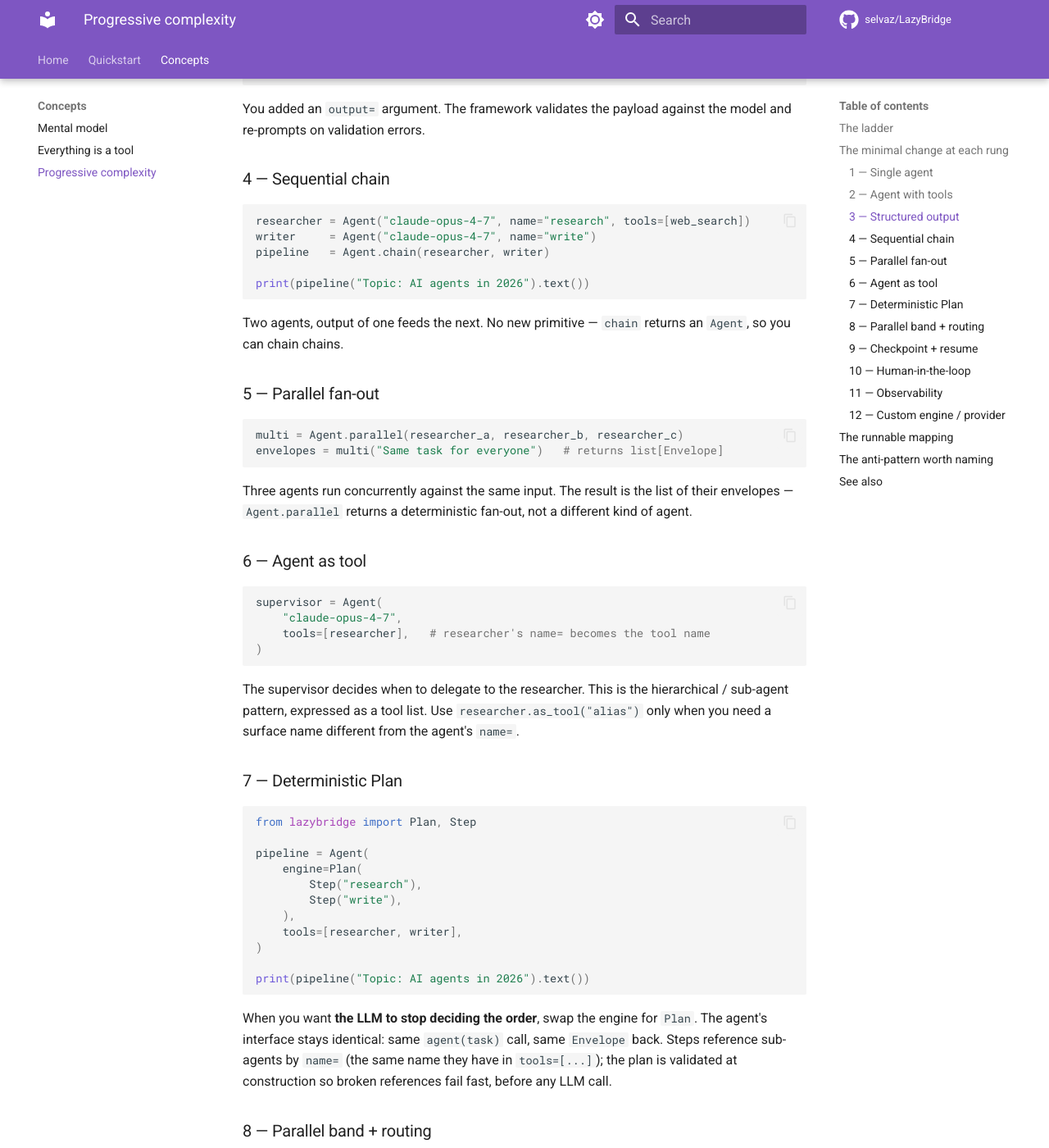
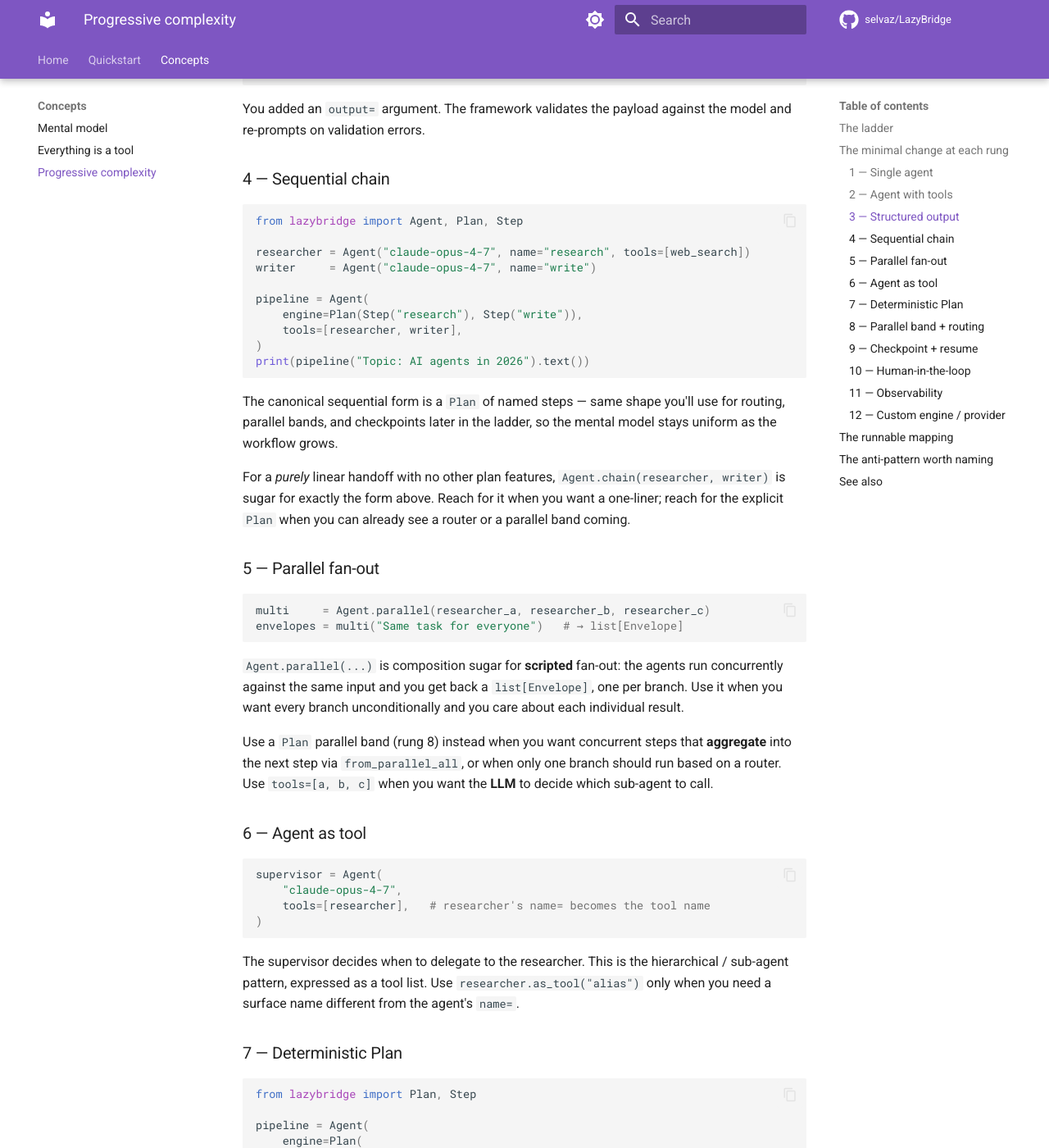
Before and after one commit to selvaz/LazyBridge, an MkDocs documentation site: the page built from docs/concepts/progressive-complexity.md, in a window 1280 px wide and 1400 px high, scrolled down 1496 px. Shown: the whole window at 82% size. Built offline with MkDocs 1.6.1 and Material for MkDocs 9.7.7, drawn with Linux system fonts in a browser that asks for light colours; comment, search, counter and statistics services are not loaded; some of the changed text lies outside the part shown.

Commit message:
docs: canonical form first, sugar after with explicit "use when"
Establishes the canonical-first style rule for every code example:
the canonical `Agent(engine=..., tools=[...])` shape (or its
string-positional shortcut `Agent("claude-opus-4-7", ...)`) is what
gets shown first; factory and composition helpers (`Agent.chain`,
`Agent.parallel`, `Agent.from_plan`, `Agent.from_engine`,
`Agent.from_model`, `human_agent`, `supervisor_agent`) follow as
sugar with a one-line "use this when …".

Rationale: the canonical form is the same shape used at every rung of
the complexity ladder, so leading with it keeps the mental model
uniform as workflows grow. The factory helpers exist for readability
in narrow situations, but they should not be the first thing a reader
or a code-generating LLM sees — otherwise sugar gets cargo-culted into
places where it adds no clarity (`Agent.from_model` over
`Agent("model")`, `Agent.from_engine` over `Agent(engine=…)`).

Sites updated:

- docs/concepts/progressive-complexity.md
  - Rung 4 (sequential): canonical Plan form first; `Agent.chain` is
    framed as sugar for purely-linear handoffs.
  - Rung 5 (parallel): `Agent.parallel` is explicitly labelled as
    composition sugar for scripted fan-out → `list[Envelope]`. Adds
    the disambiguation against `Plan` parallel bands (rung 8) and
    LLM-decided dispatch (`tools=[a, b, c]`).
  - Rung 10 (HIL): canonical `Agent(engine=HumanEngine(...))` first;
    `human_agent(...)` and `supervisor_agent(...)` follow as sugar.

- lazybridge/skill/SKILL.md
  - "Sequential / parallel composition": canonical Plan form first;
    `Agent.chain` and `Agent.parallel` framed as sugar with explicit
    "use when".
  - "Human-in-the-loop": canonical `Agent(engine=HumanEngine/
    SupervisorEngine)` first; factory functions as sugar.
  - New "Style rule — show the canonical form first" section: a table
    mapping each sugar form to its canonical equivalent and a "use
    the sugar when …" column. This is what assistants will read
    before generating code.

No public API changes. mkdocs build --strict still clean. SKILL.md
description still 982/1024 chars; total body ~11.7 KB (~3 KB tokens),
inside Anthropic's progressive-disclosure soft limit.

````diff
--- a/docs/concepts/progressive-complexity.md
+++ b/docs/concepts/progressive-complexity.md
@@ -75,26 +75,43 @@ against the model and re-prompts on validation errors.
 ### 4 — Sequential chain
 
 ```python
+from lazybridge import Agent, Plan, Step
+
 researcher = Agent("claude-opus-4-7", name="research", tools=[web_search])
 writer     = Agent("claude-opus-4-7", name="write")
-pipeline   = Agent.chain(researcher, writer)
 
+pipeline = Agent(
+    engine=Plan(Step("research"), Step("write")),
+    tools=[researcher, writer],
+)
 print(pipeline("Topic: AI agents in 2026").text())
 ```
 
-Two agents, output of one feeds the next. No new primitive — `chain`
-returns an `Agent`, so you can chain chains.
+The canonical sequential form is a `Plan` of named steps — same shape
+you'll use for routing, parallel bands, and checkpoints later in the
+ladder, so the mental model stays uniform as the workflow grows.
+
+For a *purely* linear handoff with no other plan features,
+`Agent.chain(researcher, writer)` is sugar for exactly the form above.
+Reach for it when you want a one-liner; reach for the explicit `Plan`
+when you can already see a router or a parallel band coming.
 
 ### 5 — Parallel fan-out
 
 ```python
-multi = Agent.parallel(researcher_a, researcher_b, researcher_c)
-envelopes = multi("Same task for everyone")   # returns list[Envelope]
+multi     = Agent.parallel(researcher_a, researcher_b, researcher_c)
+envelopes = multi("Same task for everyone")   # → list[Envelope]
 ```
 
-Three agents run concurrently against the same input. The result is the
-list of their envelopes — `Agent.parallel` returns a deterministic
-fan-out, not a different kind of agent.
+`Agent.parallel(...)` is composition sugar for **scripted** fan-out: the
+agents run concurrently against the same input and you get back a
+`list[Envelope]`, one per branch. Use it when you want every branch
+unconditionally and you care about each individual result.
+
+Use a `Plan` parallel band (rung 8) instead when you want concurrent
+steps that **aggregate** into the next step via `from_parallel_all`, or
+when only one branch should run based on a router. Use `tools=[a, b, c]`
+when you want the **LLM** to decide which sub-agent to call.
 
 ### 6 — Agent as tool
 
@@ -175,10 +192,11 @@ step.
 ### 10 — Human-in-the-loop
 
 ```python
-from lazybridge import Plan, Step
-from lazybridge.ext.hil import human_agent
+from lazybridge import Agent, Plan, Step
+from lazybridge.ext.hil import HumanEngine
 
-approval = human_agent(timeout=300, name="approve")
+approval = Agent(engine=HumanEngine(timeout=300), name="approve")
+
 pipeline = Agent(
     engine=Plan(
         Step("draft"),
@@ -189,9 +207,15 @@ pipeline = Agent(
 )
 ```
 
-A human approval is just another agent. Drop it into the plan's
-`tools=[...]` and reference its name from a `Step`; the plan halts and
-waits when that step runs.
+A human approval is just another agent — the engine is `HumanEngine`
+instead of `LLMEngine`, but the agent slots into the plan exactly like
+any other tool.
+
+`human_agent(timeout=300, name="approve")` is sugar for the
+`Agent(engine=HumanEngine(...))` line above; `supervisor_agent(...)`
+does the same for `SupervisorEngine`. Use the sugar for one-liners; use
+the canonical form when you need to see the engine choice at the call
+site.
 
 ### 11 — Observability
 
````
Also changed, not shown: lazybridge/skill/SKILL.md (+49 -10 lines).
